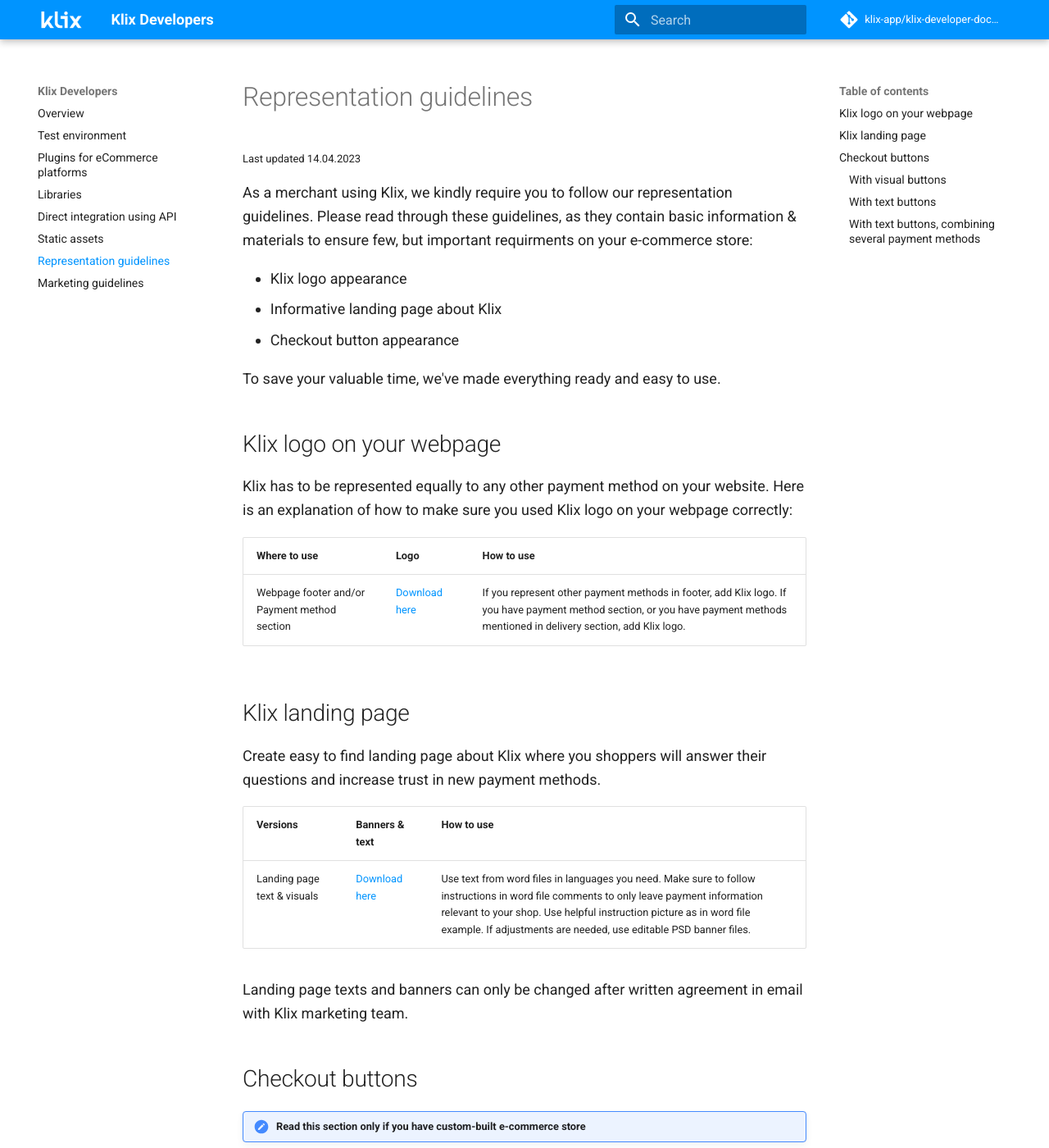
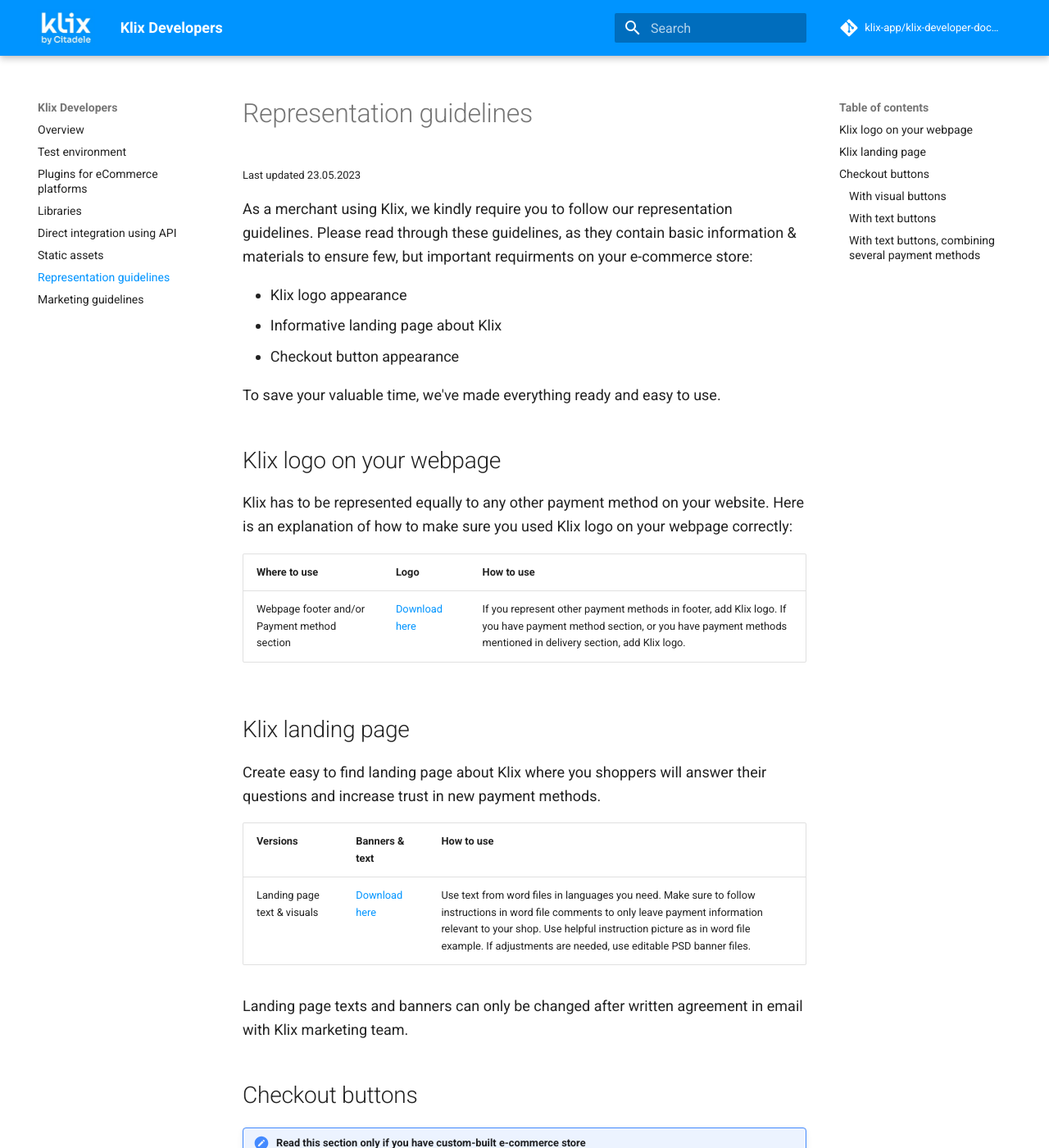
Before and after one commit to klix-app/klix-developer-documentation-website, an MkDocs documentation site: the page built from docs/representation-guidelines.md, in a window 1280 px wide and 1400 px high. Shown: the whole window at 82% size. Built offline with MkDocs 1.6.1 and Material for MkDocs 9.7.7, drawn with Linux system fonts in a browser that asks for light colours; a script that is not in the unit is left out; comment, search, counter and statistics services are not loaded.

Commit message:
updated logo url and in nav bar

```diff
--- a/docs/representation-guidelines.md
+++ b/docs/representation-guidelines.md
@@ -1,5 +1,5 @@
 # Representation guidelines
-<font size="2">Last updated 14.04.2023
+<font size="2">Last updated 23.05.2023
 
 <font size="4">As a merchant using Klix, we kindly require you to follow our representation guidelines. Please read through these guidelines, as they contain basic information & materials to ensure few, but important requirments on your e-commerce store:
 
@@ -15,7 +15,7 @@
 
 | Where to use     | Logo                 | How to use |
 |---------------|------------------------|------------|
-| Webpage footer and/or Payment method section      | [Download here](https://drive.google.com/uc?export=download&id=1npJdK2Yh3sctaE_YBdPJSWU8FgMMgIv2) | If you represent other payment methods in footer, add Klix logo. If you have payment method section, or you have payment methods mentioned in delivery section, add Klix logo.  |
+| Webpage footer and/or Payment method section      | [Download here](https://drive.google.com/uc?export=download&id=1wZ9_jBxmFIOJBZSm7eVvmdWpi4vkNzx9) | If you represent other payment methods in footer, add Klix logo. If you have payment method section, or you have payment methods mentioned in delivery section, add Klix logo.  |
 
 
 ## Klix landing page
--- a/docs/stylesheets/klix.css
+++ b/docs/stylesheets/klix.css
@@ -13,7 +13,7 @@
 /* LOGO */
 .md-header img {
     width:auto;
-    height:23px
+    height:2.2rem !important;
 }
 /* Override theme colors (keep an eye on solution described here: https://github.com/squidfunk/mkdocs-material/issues/1297) */
 button[data-md-color-accent],button[data-md-color-primary] {
--- a/mkdocs.yml
+++ b/mkdocs.yml
@@ -7,7 +7,7 @@
   palette:
     primary: 'klix-theme-primary'
     accent: 'klix-theme-accent'
-  logo: 'images/logos/klix_white.png'
+  logo: 'images/logos/klix-by-citadele-square.png'
   favicon: 'images/logos/favicon.png'
   features:
     - content.code.copy
```
Also changed, not shown: docs/images/favicon.png (deleted), docs/images/logo.png (deleted), docs/images/logos/klix-by-citadele-square.png (added).
